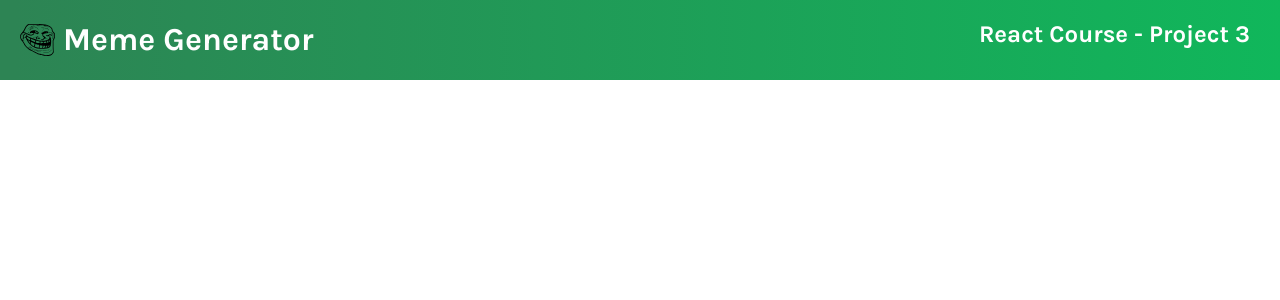
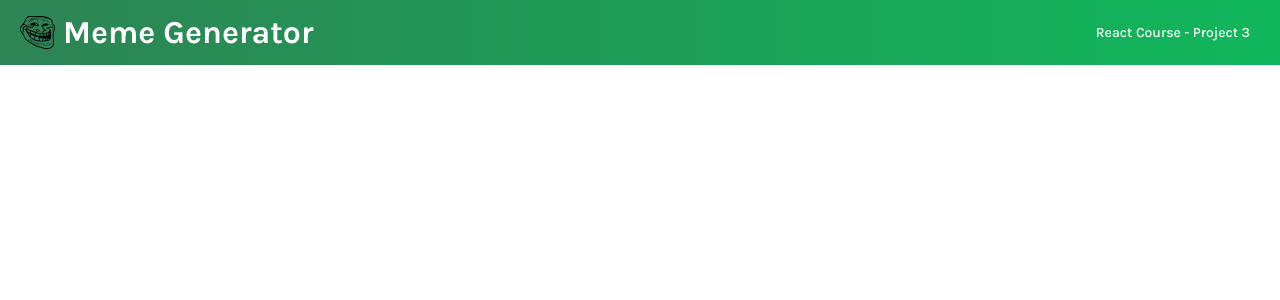
Before and after one commit to hewittaj/react-meme-generator, a React (Vite) app: page / in a window 1280 px wide. Shown: the top 300 px of the page. Built offline with nearby package versions, Linux system fonts and the light colour scheme.

Commit message:
adjust header a little bit

```diff
--- a/src/components/Header.jsx
+++ b/src/components/Header.jsx
@@ -9,7 +9,7 @@ function Header() {
                 <h1 className='white'>Meme Generator</h1>
             </div>
             <div className='header-right'>
-                <h2>React Course - Project 3</h2>
+                <h2 className='header-project'>React Course - Project 3</h2>
             </div>
         </header>
     )
--- a/src/index.css
+++ b/src/index.css
@@ -9,16 +9,14 @@ body {
 
 /* Class selectors */
 .header {
+  align-items: center;
   color: white;
   display: flex;
+  height: 65px;
   justify-content: space-between;
   background: linear-gradient(90deg, #2d8454 1.18%, #10b75b 100%);;
   padding-left: 20px;
   padding-right: 30px;
-}
-
-.header-left {
-  display: flex;
 }
 
 .header-img {
@@ -26,3 +24,12 @@ body {
   max-width: 35px;
   object-fit: contain;
 }
+
+.header-left {
+  display: flex;
+}
+
+.header-project {
+  font-size: 14px;
+  font-weight: 500;
+}
```
Also changed, not shown: public/assets/troll-face.png (deleted).
